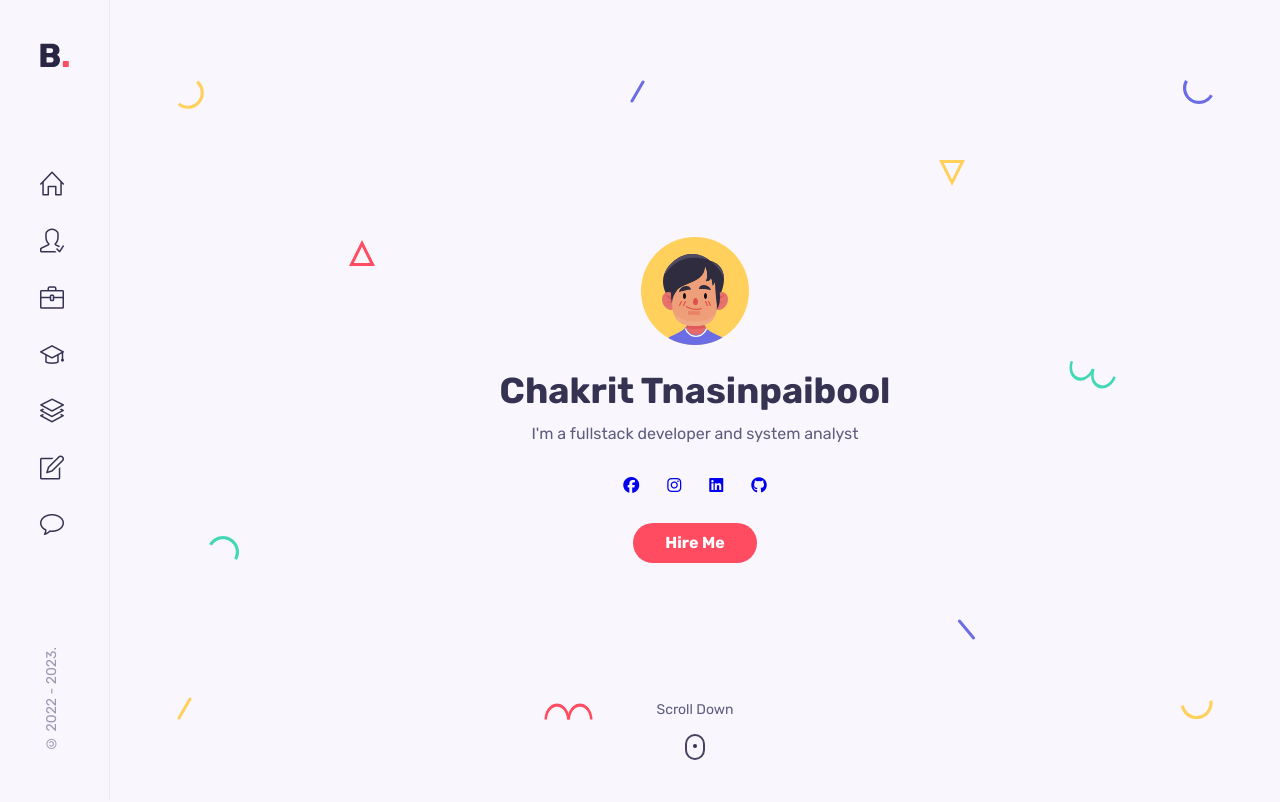
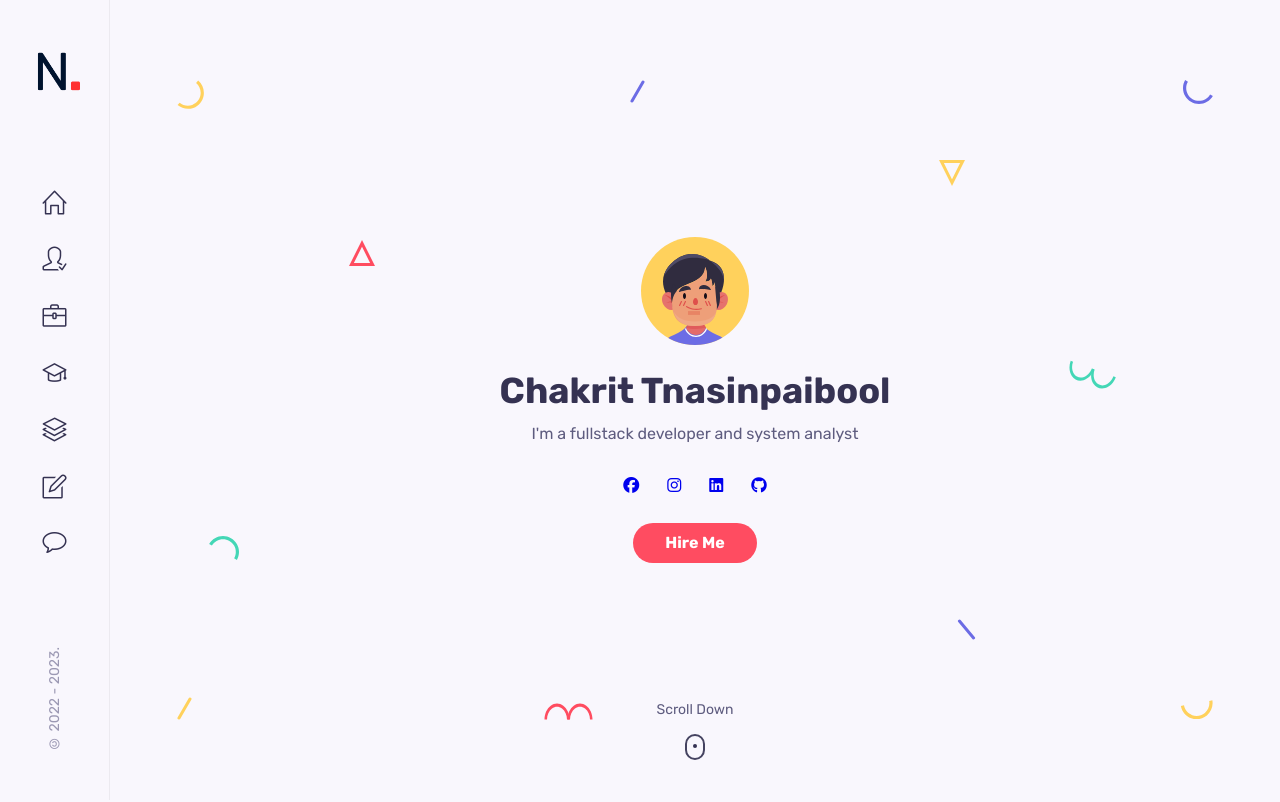
Before and after one commit to NewChakrit/React-Portfolio, a React (Create React App) app: page / in a window 1280 px wide. Shown: the top 802 px of the page. Built offline with nearby package versions, Linux system fonts and the light colour scheme.

Commit message:
change logo

```diff
--- a/src/components/sidebar/Sidebar.jsx
+++ b/src/components/sidebar/Sidebar.jsx
@@ -1,12 +1,12 @@
 import React from "react";
 import "./sidebar.css";
-import Logo from "../../assets/logo.svg";
+import Logo from "../../assets/New.png";
 
 const Sidebar = () => {
   return (
     <aside className="aside">
       <a href="#home" className="nav__logo">
-        <img src={Logo} alt="" />
+        <img src={Logo} className="nav__logoImg" alt="" />
       </a>
 
       <nav className="nav">
--- a/src/components/sidebar/sidebar.css
+++ b/src/components/sidebar/sidebar.css
@@ -10,7 +10,19 @@
   display: flex;
   flex-direction: column;
   justify-content: space-between;
+  align-items: center;
   z-index: 10;
+}
+
+.nav {
+  display: flex;
+  justify-content: center;
+}
+
+.nav__logo {
+  width: 4rem;
+  height: 4rem;
+  margin-right: 0.3rem;
 }
 
 .nav__list {
```
Also changed, not shown: src/assets/New.png (added).
